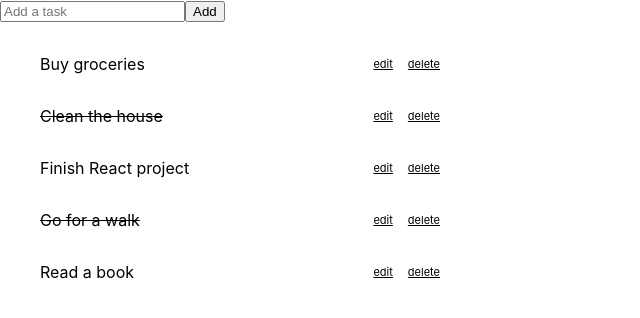
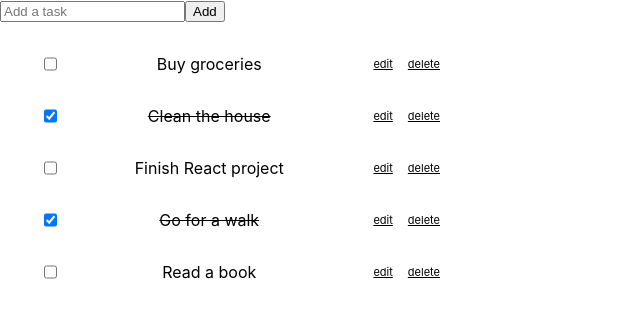
Before and after one commit to JesserHamdaoui/todo-list-2, a React (Create React App) app: page / in a window 1280 px wide. Shown: the top 318 px of the page, without its empty margins (0-640 px from the left). Built offline with nearby package versions, Linux system fonts and the light colour scheme.

Commit message:
ADD TOGGLE DONE STATE FUNCTIONALITY
Add toggleCheckbox function which toggle between done states
Add a checkbox in front of each task
Call toggleChaeckbox whener the checked state changed

```diff
--- a/src/components/TaskList.jsx
+++ b/src/components/TaskList.jsx
@@ -26,6 +26,10 @@ const TaskList = ({tasks, setTasks}) => {
         setTasks(tasks.map(task => (task.key === key ? {...task, isEditing: !task.isEditing, text: input} : task ))
     )}
 
+    const toogleCheckbox = (key) => {
+        setTasks(tasks.map(task => (task.key === key ? {...task, done: !task.done} : task ))
+    )}
+
     return (
         <div>
             <ul>
@@ -41,6 +45,7 @@ const TaskList = ({tasks, setTasks}) => {
                     else {
                         return(
                             <li key={task.key}>
+                                <input type="checkbox" checked={task.done? true:false} onChange={() => toogleCheckbox(task.key)}/>
                                 <p className={task.done? 'done':''}>{task.text}</p>
                                 <div className="btns">
                                     <p onClick={() => handleEdit(task)}>edit</p>
```
